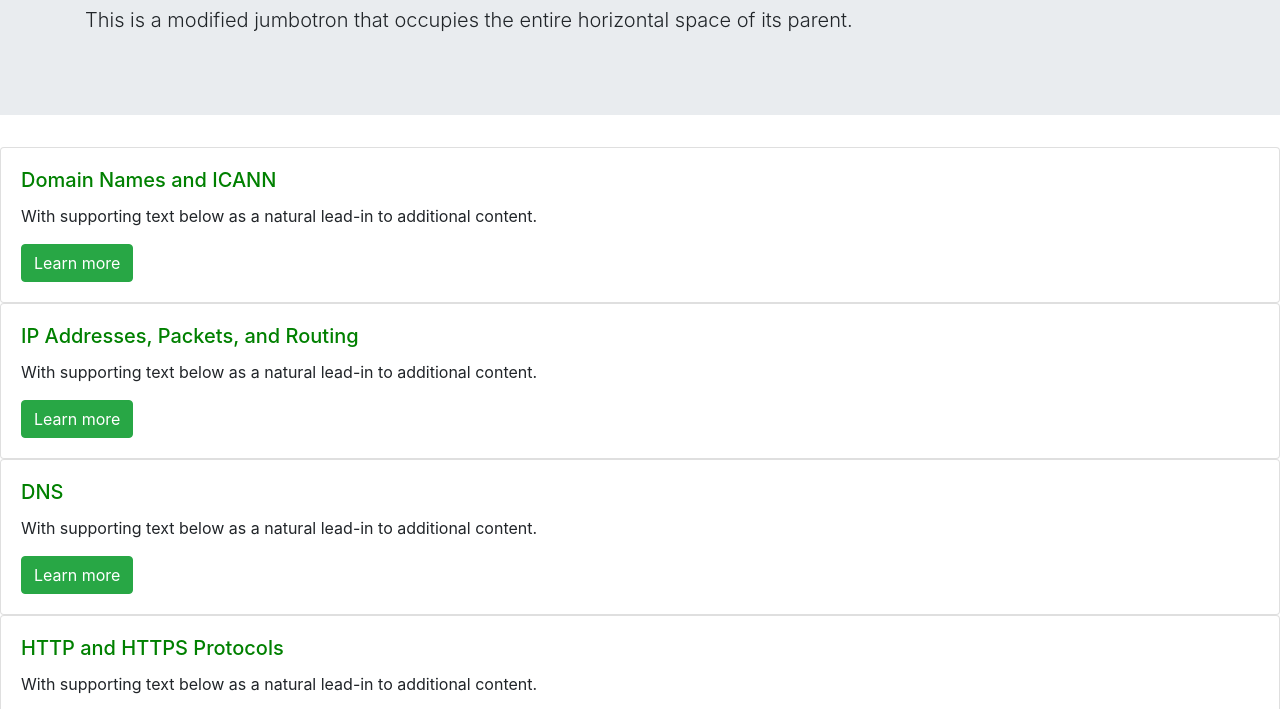
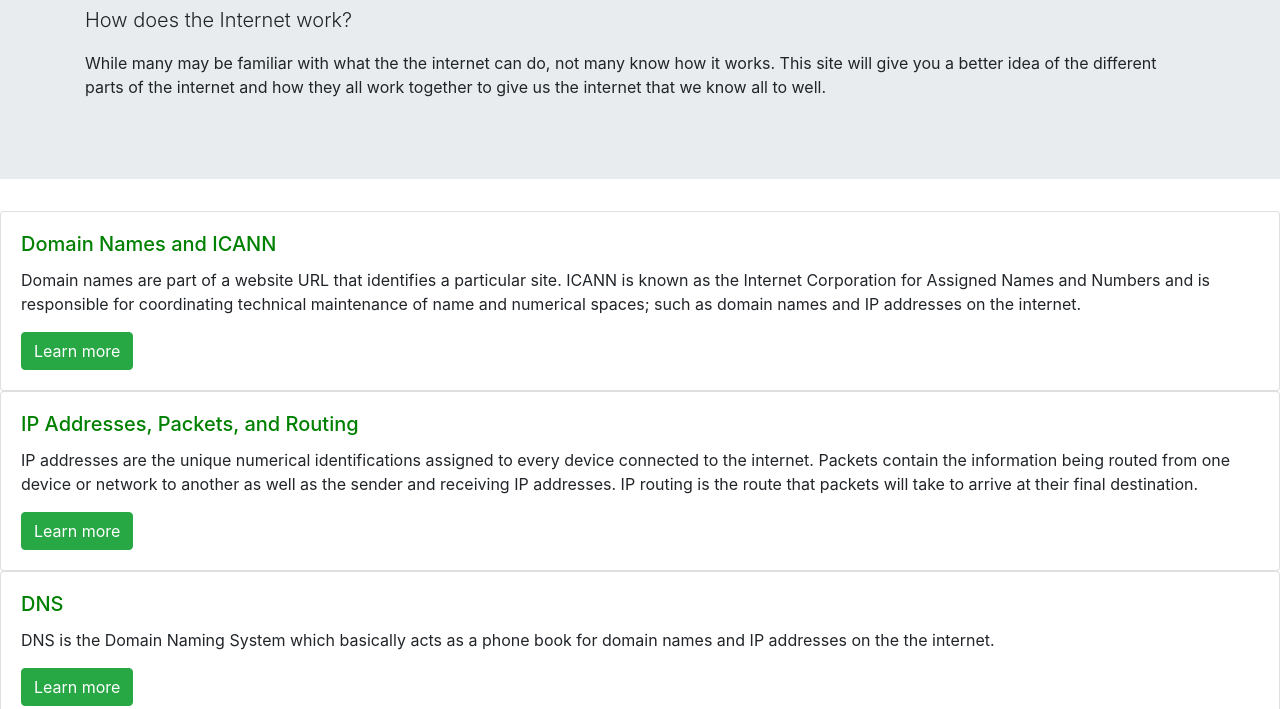
Before and after one commit to sek22-2021/HowtheInternetWorks, a plain HTML site: page index.html in a window 1280 px wide. Shown: the part 213-922 px from the top of the page. Drawn offline with nearby package versions, Linux system fonts and the light colour scheme.

Commit message:
Task: updated index page

```diff
--- a/index.html
+++ b/index.html
@@ -52,14 +52,19 @@
 <div class="jumbotron jumbotron-fluid">
     <div class="container">
         <h1 class="display-4" style="color:green">Welcome</h1>
-        <p class="lead">This is a modified jumbotron that occupies the entire horizontal space of its parent.</p>
+        <p class="lead">How does the Internet work? </p>
+        <p>While many may be familiar with what the the internet can do, not many know how it works. This site will give
+            you a better idea of the different parts of the internet and how they all work together to give us the
+            internet that we know all to well.</p>
     </div>
 </div>
 
 <div class="card w-auto">
     <div class="card-body">
         <h5 class="card-title" style="color:green">Domain Names and ICANN</h5>
-        <p class="card-text">With supporting text below as a natural lead-in to additional content.</p>
+        <p class="card-text">Domain names are part of a website URL that identifies a particular site. ICANN is known as
+            the Internet Corporation for Assigned Names and Numbers and is responsible for coordinating technical
+            maintenance of name and numerical spaces; such as domain names and IP addresses on the internet.</p>
         <a href="domain.html" class="btn btn-success">Learn more</a>
     </div>
 </div>
@@ -67,7 +72,10 @@
 <div class="card w-auto">
     <div class="card-body">
         <h5 class="card-title" style="color:green">IP Addresses, Packets, and Routing</h5>
-        <p class="card-text">With supporting text below as a natural lead-in to additional content.</p>
+        <p class="card-text">IP addresses are the unique numerical identifications assigned to every device connected to
+            the internet. Packets contain the information being routed from one device or network to another as well as
+            the sender and receiving IP addresses. IP routing is the route that packets will take to arrive at their
+            final destination.</p>
         <a href="ip.html" class="btn btn-success">Learn more</a>
     </div>
 </div>
@@ -75,7 +83,7 @@
 <div class="card w-auto">
     <div class="card-body">
         <h5 class="card-title" style="color:green">DNS</h5>
-        <p class="card-text">With supporting text below as a natural lead-in to additional content.</p>
+        <p class="card-text">DNS is the Domain Naming System which basically acts as a phone book for domain names and IP addresses on the the internet.</p>
         <a href="dns.html" class="btn btn-success">Learn more</a>
     </div>
 </div>
@@ -83,7 +91,7 @@
 <div class="card w-auto">
     <div class="card-body">
         <h5 class="card-title" style="color:green">HTTP and HTTPS Protocols</h5>
-        <p class="card-text">With supporting text below as a natural lead-in to additional content.</p>
+        <p class="card-text">HTTP is the Hypertext Transfer Protocol and it sets the rules that dictate how information is transmitted on the web. HTTPS is the Hypertext Transfer Protocol Secure which is a more secure and advanced version of HTTP.</p>
         <a href="http.html" class="btn btn-success">Learn more</a>
     </div>
 </div>
@@ -91,7 +99,7 @@
 <div class="card w-auto">
     <div class="card-body">
         <h5 class="card-title" style="color:green">W3C, HTML, and CSS</h5>
-        <p class="card-text">With supporting text below as a natural lead-in to additional content.</p>
+        <p class="card-text">World Wide Web Consortium (W3C) is an international organization that is committed to ensuring the internet is continuously improving and growing HTML and CSS are technologies to build web pages.</p>
         <a href="w3c.html" class="btn btn-success">Learn more</a>
     </div>
 </div>
```
